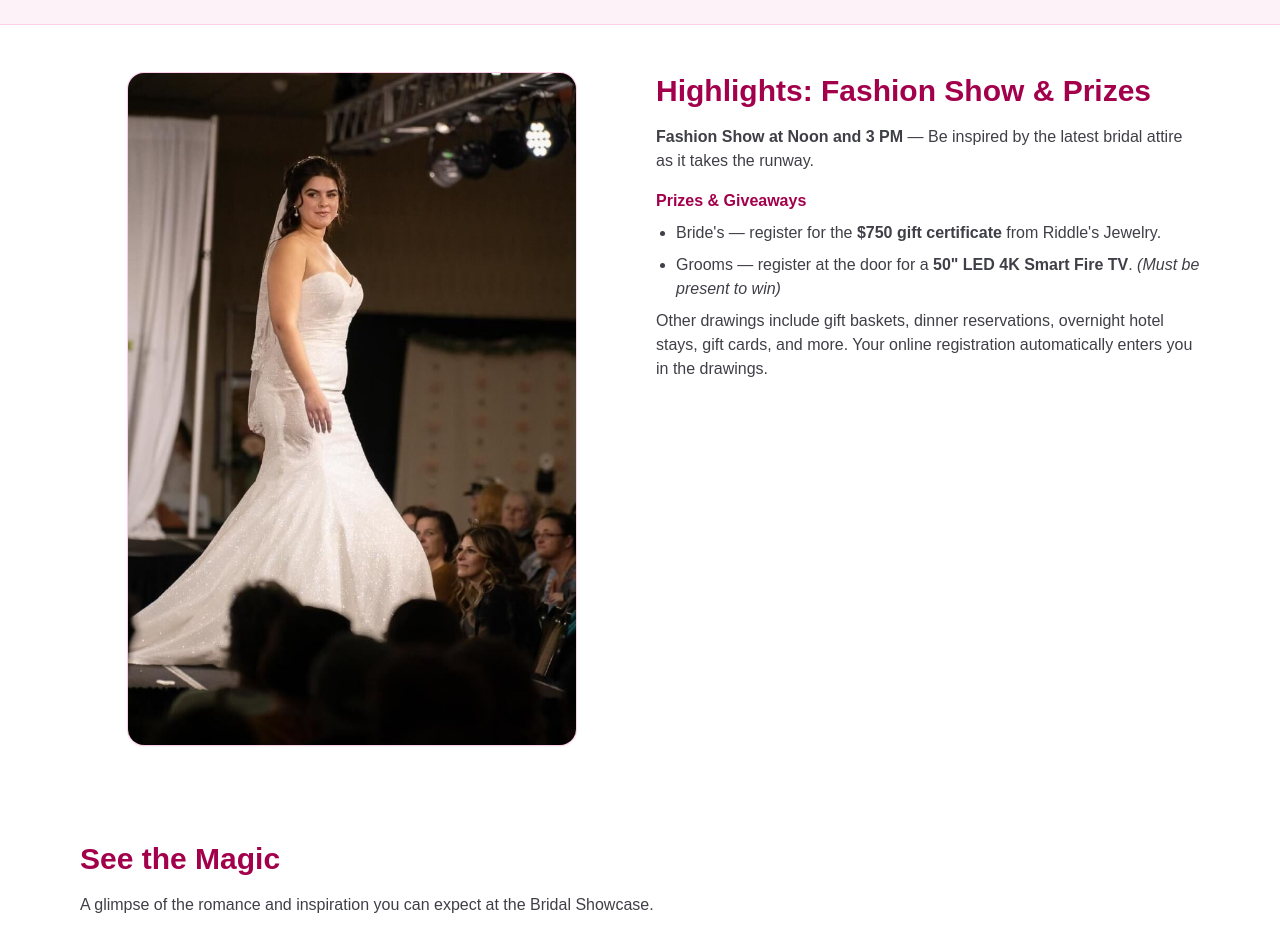
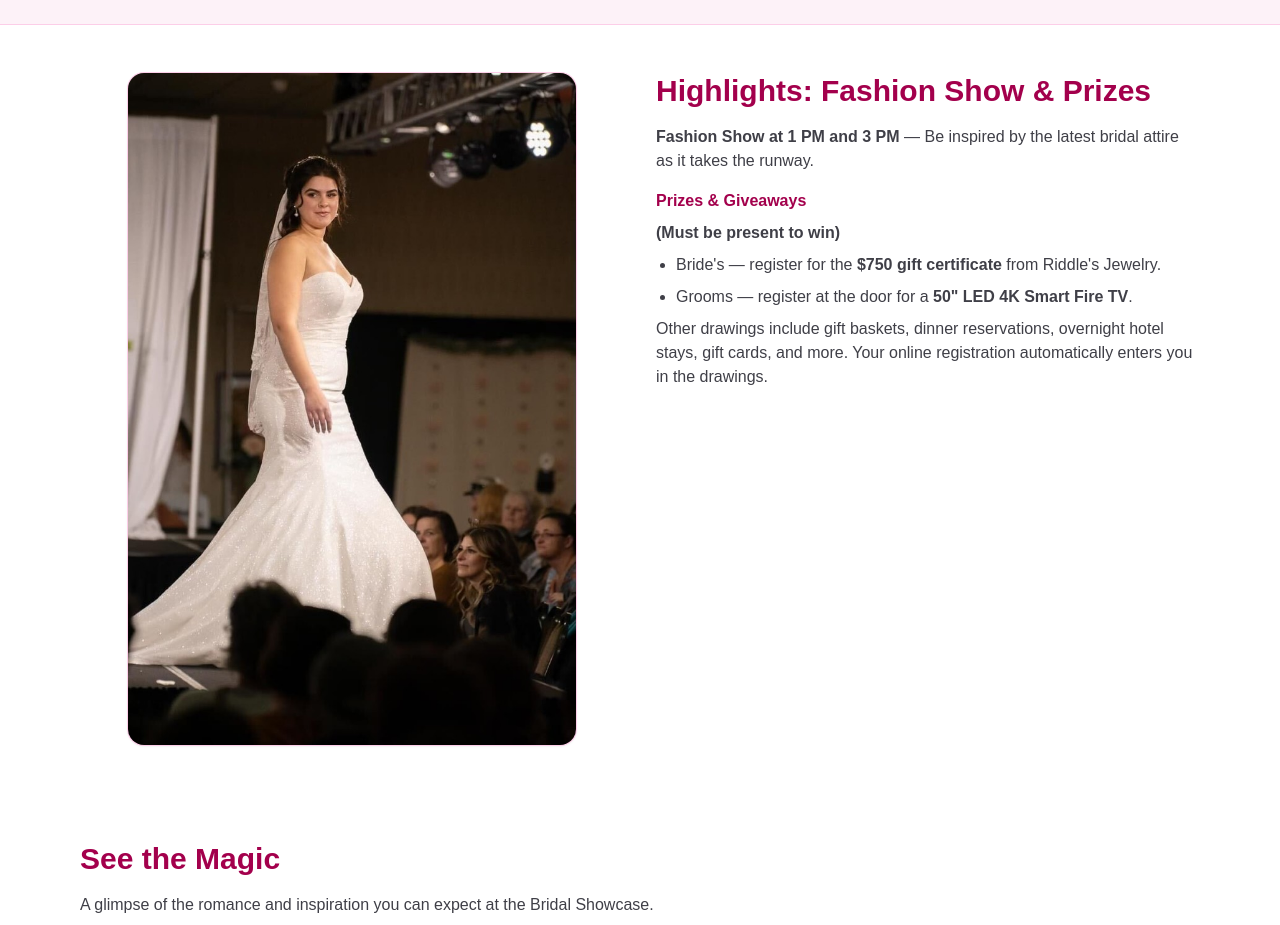
Before and after one commit to evergreendev/bridal-showcase, a Next.js app: page / in a window 1280 px wide. Shown: the part 2820-3745 px from the top of the page. Built offline with nearby package versions, Linux system fonts and the light colour scheme.

Commit message:
Update event highlights section: adjust fashion show timing, clarify attendance rules for giveaways, and refine prize details.

```diff
--- a/app/page.tsx
+++ b/app/page.tsx
@@ -133,16 +133,17 @@ export default function Home() {
                     <div>
                         <h2 className="text-3xl font-semibold text-pink-800">Highlights: Fashion Show & Prizes</h2>
                         <div className="mt-4 space-y-4 text-zinc-700 max-w-prose">
-                            <p><strong>Fashion Show at Noon and 3 PM</strong> — Be inspired by the latest bridal attire
+                            <p><strong>Fashion Show at 1 PM and 3 PM</strong> — Be inspired by the latest bridal attire
                                 as it takes the runway.</p>
                             <div>
                                 <p className="font-semibold text-pink-800">Prizes & Giveaways</p>
+                                <p className="mt-2"><strong>(Must be present to win)</strong></p>
                                 <ul className="mt-2 space-y-2 list-disc pl-5">
                                     <li>Bride&#39;s — register for the <strong>$750 gift certificate</strong> from
                                         Riddle&#39;s Jewelry.
                                     </li>
                                     <li>Grooms — register at the door for a <strong>50&quot; LED 4K Smart Fire
-                                        TV</strong>. <em>(Must be present to win)</em></li>
+                                        TV</strong>. </li>
                                 </ul>
                                 <p className="mt-2">Other drawings include gift baskets, dinner reservations, overnight
                                     hotel stays, gift cards, and more. Your online registration automatically enters you
```
